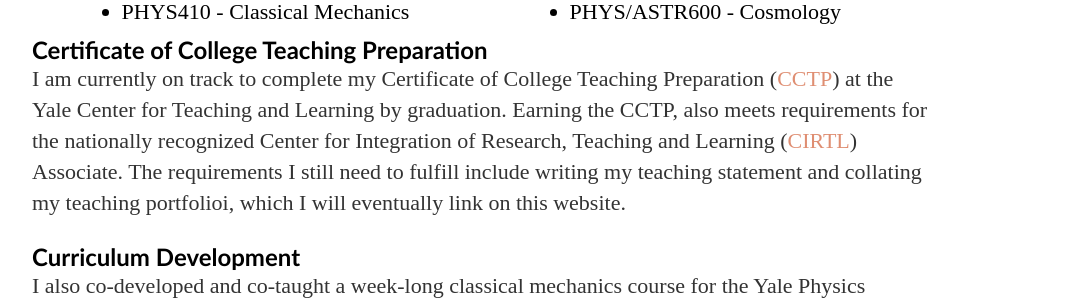
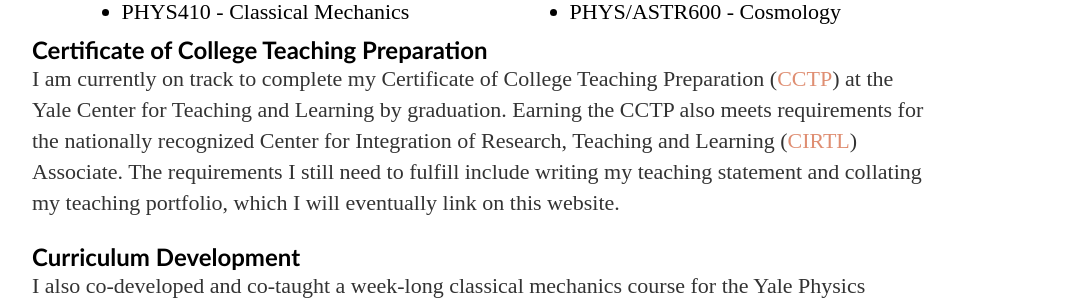
Before and after one commit to lunazagor/lunazagor.github.io, a Jekyll site: the page built from teaching/index.html, in a window 1280 px wide. Shown: the part 821-1125 px from the top of the page, without its empty margins (160-1234 px from the left). Built offline with Jekyll 4.4.1, drawn with Linux system fonts in a browser that asks for light colours.

Commit message:
Update index.html
updated Leigh Page link to announcement and fixed typos

```diff
--- a/teaching/index.html
+++ b/teaching/index.html
@@ -52,7 +52,7 @@
 
 <h2 style="text-align:left;font-family:optima;margin-bottom:0.0em"> <br> Certificate of College Teaching Preparation </h2>
 
-<p style="text-align:left;font-size:22px; display: inline"> I am currently on track to complete my Certificate of College Teaching Preparation (<a href="https://poorvucenter.yale.edu/certificate-college-teaching-preparation">CCTP</a>) at the Yale Center for Teaching and Learning by graduation. Earning the CCTP, also meets requirements for the nationally recognized Center for Integration of Research, Teaching and Learning (<a href="https://www.cirtl.net/">CIRTL</a>) Associate. The requirements I still need to fulfill include writing my teaching statement and collating my teaching portfolioi, which I will eventually link on this website. <p>
+<p style="text-align:left;font-size:22px; display: inline"> I am currently on track to complete my Certificate of College Teaching Preparation (<a href="https://poorvucenter.yale.edu/certificate-college-teaching-preparation">CCTP</a>) at the Yale Center for Teaching and Learning by graduation. Earning the CCTP also meets requirements for the nationally recognized Center for Integration of Research, Teaching and Learning (<a href="https://www.cirtl.net/">CIRTL</a>) Associate. The requirements I still need to fulfill include writing my teaching statement and collating my teaching portfolio, which I will eventually link on this website. <p>
 
 <h2 style="text-align:left;font-family:optima;margin-bottom:0.0em"> Curriculum Development </h2>
 
@@ -61,7 +61,7 @@
 
 <h2 style="text-align:left;font-family:optima;margin-bottom:0.0em"> Teaching Awards </h2>
 
-<p style="text-align:left;font-size:22px; display: inline"> In November 2021, I became an inaugural awardee of the <a href="https://physics.yale.edu/leigh-page-award-excellence-graduate-student-teaching">Leigh Page Award for Excellence in Graduate Student Teaching</a> from the Physics Department at Yale.<p>
+<p style="text-align:left;font-size:22px; display: inline"> In November 2021, I became an inaugural awardee of the <a href="https://physics.yale.edu/news/castiglia-and-zagorac-win-inaugural-leigh-page-award-excellence-graduate-student-teaching?fbclid=IwAR09gN39ZgrIcoK8ClbMhak0iXyHcTA7z4pLhSZ76ugqRIK5E2u66f5ZCoQ">Leigh Page Award for Excellence in Graduate Student Teaching</a> from the Physics Department at Yale.<p>
 
 </body>
 </html>
```
